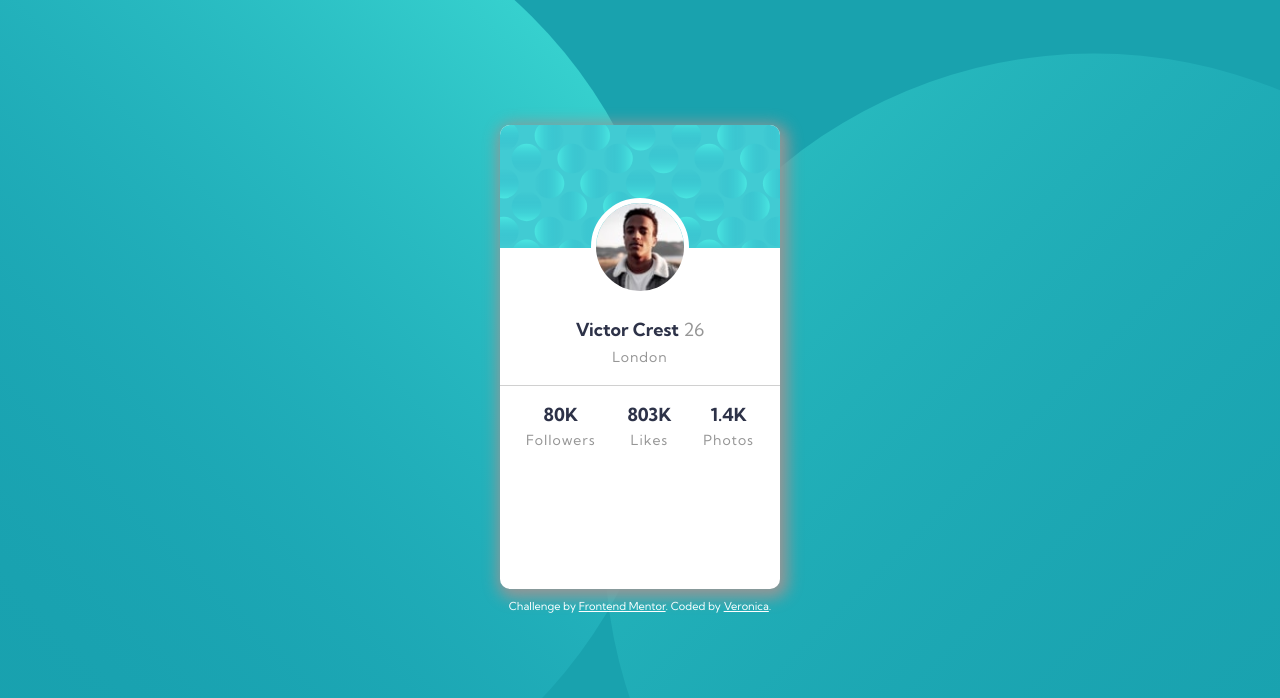
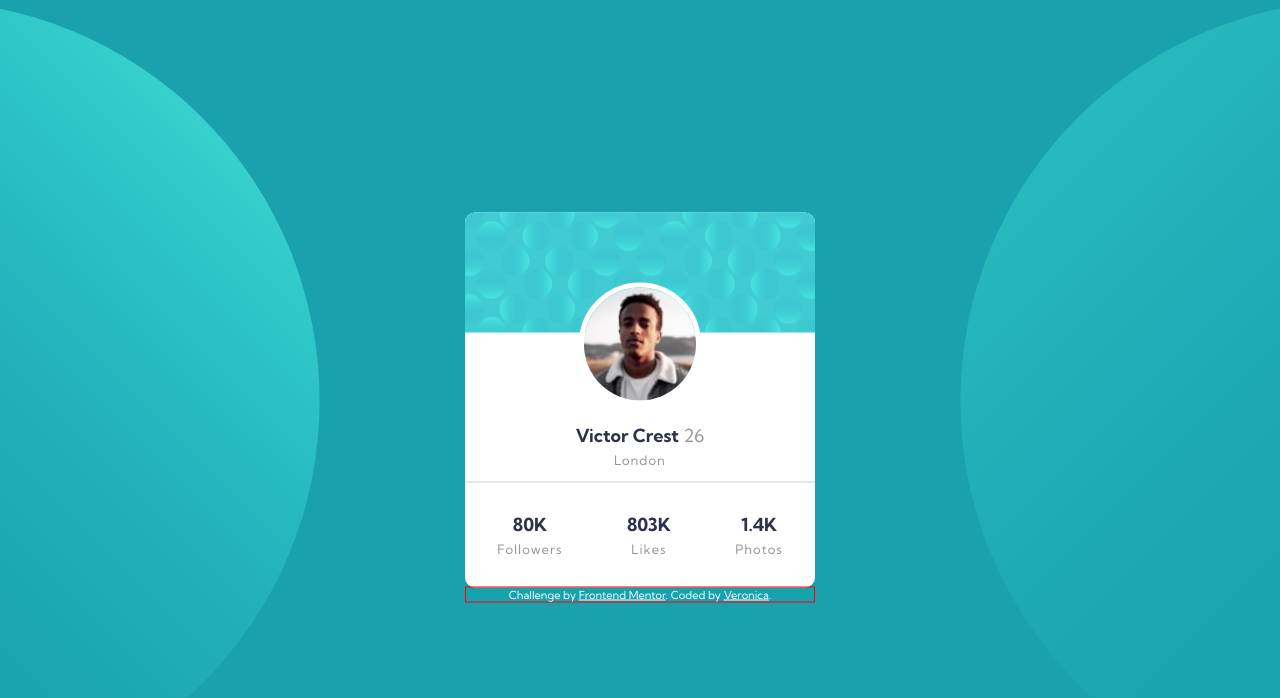
Before and after one commit to VJones2112/frontendmentor_socialcard, a plain HTML site: page index.html in a window 1280 px wide. Drawn offline with Linux system fonts and the light colour scheme.

Commit message:
Card is done. Need to work on body background.

```diff
--- a/index.html
+++ b/index.html
@@ -16,14 +16,18 @@
 
 <!--   <div class="profile__container">-->
     <div class="profile__card">
-        <div class="profile__card--top">&nbsp;</div>
+
+        <div class="profile__card--top"></div>
+
         <img src="images/image-victor.jpg" alt="Victor profile picture" class="profile__card--image">
+
         <div class="profile__card--middle">
             <p class="profile__name">
                 <span class="strong">Victor Crest</span>
                 26<span class="small">London</span>
             </p>
         </div>
+
         <div class="profile__card--bottom">
             <p><span class="strong">80K</span>
                 <span class="small">Followers</span></p>
@@ -34,15 +38,15 @@
             <p><span class="strong">1.4K</span>
                 <span class="small">Photos</span></p>
         </div>
-
-    </div>
-
-
             <div class="attribution">
         Challenge by <a href="https://www.frontendmentor.io?ref=challenge" target="_blank">Frontend Mentor</a>.
         Coded by <a href="https://github.com/VJones2112" target="_blank">Veronica</a>.
 
     </div>
+    </div>
+
+
+
 <!--    </div>-->
 
 </body>
--- a/style.css
+++ b/style.css
@@ -1,6 +1,6 @@
 
-.attribution { font-size: 11px; text-align: center; color: #fff;}
-.attribution a { color: #fff; }
+.attribution { font-size: 11px; text-align: center; color: hsl(0, 0%, 100%); position: relative; top: 15px; border: 1px solid red;}
+.attribution a { color: hsl(0, 0%, 100%); }
 
 * {
     padding: 0;
@@ -8,42 +8,54 @@
     box-sizing: border-box;
 }
 
+
+
 body {
     background-image: url('images/bg-pattern-top.svg'), url('images/bg-pattern-bottom.svg');
     background-repeat: no-repeat, no-repeat;
     background-position: -100% 240%, 200% -100%;
     background-color: hsl(185, 75%, 39%);
-/*    background-blend-mode: color-burn;*/
+    background-size: contain;/*  NOT MINE*/
     height: 100vh;
-    width: 400px;
+/*    width: 380px;*/
+/*    width: 100vw;  NOT MINE*/
     text-align: center;
     margin: 0 auto;
     font-family: 'Kumbh Sans', sans-serif;
     font-size: 18px;
     color: hsl(0, 0%, 59%);
+    overflow: hidden; /*  NOT MINE*/
 }
 
 .profile__card {
     display: flex;
     flex-direction: column;
-    height: 58vh;
-    width: 70%;
+    height: 375px;
     border-radius: 10px;
-    margin: 125px auto 10px auto;
     background-color: #fff;
-    box-shadow: 3px 4px 15px 5px hsl(0, 0%, 59%);
+    box-shadow: 0 4px 5px 1px hsl(185, 75%, 39%);
+/*    border: 2px solid red;*/
+    /*  ALL BELOW NOT MINE*/
+    position: absolute;
+    top: 50%;
+    left: 50%;
+    transform: translate(-50%, -50%);
+    width: 350px;
+/*    padding: 0;*/
 }
 
 .profile__card--top {
-    background-image: url(images/bg-pattern-card.svg);
+    background: url(images/bg-pattern-card.svg) no-repeat center;
+    background-size: cover;
 /*    background-repeat: no-repeat;*/
-    background-color: hsl(185, 75%, 39%);
+/*    background-color: hsl(185, 75%, 39%);*/
 /*    background-blend-mode: overlay;*/
     border-top-left-radius: 10px;
     border-top-right-radius: 10px;
-    padding: 50px;
+    padding: 60px;
 /*    flex: 1 1 37%;*/
 /*    height: 37%;*/
+/*    border: 2px solid red;*/
 }
 
 .profile__card--image {
@@ -57,30 +69,34 @@ body {
 }
 
 .profile__card--middle {
-/*    flex: 1 1 10%;*/
     border-bottom: 1px solid #d0d0d0;
     display: flex;
     flex-direction: column;
-    height: 40px;
-/*    border: 2px solid red;*/
+    height: 100px;
+/*    border: 2px solid green;*/
+    position: relative;
+    top: -40px;
+    align-items: center;
+    justify-content: center;
 }
 
 .profile__card--middle p {
-    position: relative;
-    top: -30px;
-    line-height: 150%;
+/*    position: relative;*/
+/*    top: -30px;*/
+/*    line-height: 150%;*/
 /*    border: 1px solid red;*/
-/*    padding-bottom: 10px;*/
-
 }
 
 .profile__card--bottom {
+/*    border: 1px solid red;*/
     display: flex;
-/*    flex: 0 0 30%;*/
+    flex: 1;
     justify-content: space-around;
     align-items: center;
-    padding: 10px;
-    height: 85px;
+/*    padding: 0;*/
+    height: 75px;
+        position: relative;
+    top: -10px;
 /*    margin: auto auto;*/
 /*    margin-top: 2px;*/
 /*    line-height: 120%;*/
@@ -97,7 +113,7 @@ body {
 }
 
 .small {
-    font-size: 14px;
+    font-size: 13px;
     display: block;
     line-height: 200%;
     letter-spacing: 1px;
@@ -105,8 +121,31 @@ body {
 
 
 /*Mobile Screen*/
-@media screen and (max-width: 500px) {
+/*
+@media screen and (max-width: 550px) {
     body {
-        background-position: 130% 230%, -30% -80%;
+        background-position: 135% 230%, -30% -85%;
+        background-attachment: fixed;
     }
 }
+
+@media screen and (max-width: 650px) {
+    body {
+        background-position: 145% 230%, -50% -85%;
+        background-attachment: fixed;
+    }
+}
+
+@media screen and (max-width: 1050px) {
+    body {
+        background-position: 210% 250%, -110% -125%;
+        background-attachment: fixed;
+    }
+}
+
+@media screen and (max-width: 2050px) {
+    body {
+        background-position: -10% 450%, 100% -225%;
+        background-attachment: fixed;
+    }
+}*/
```
Lines whose indentation alone changed are shown as unchanged.
